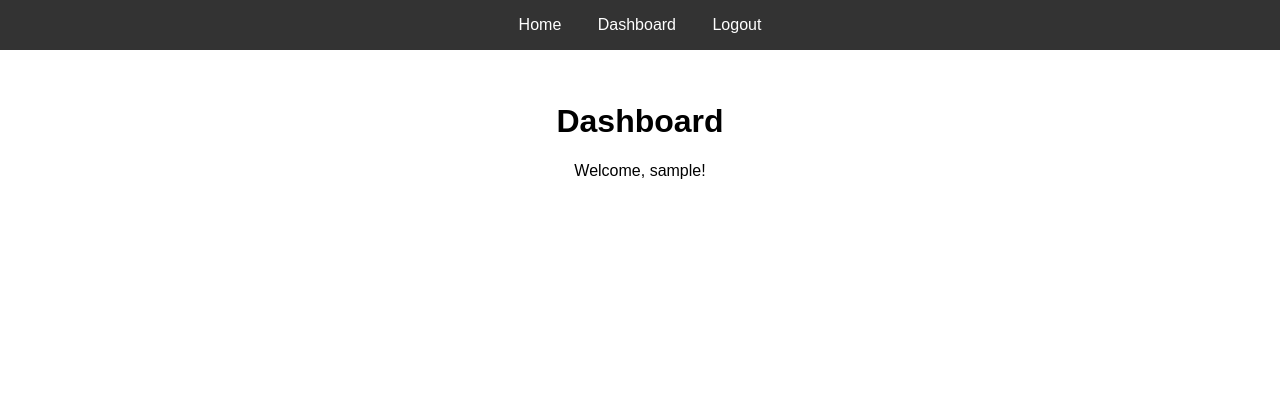
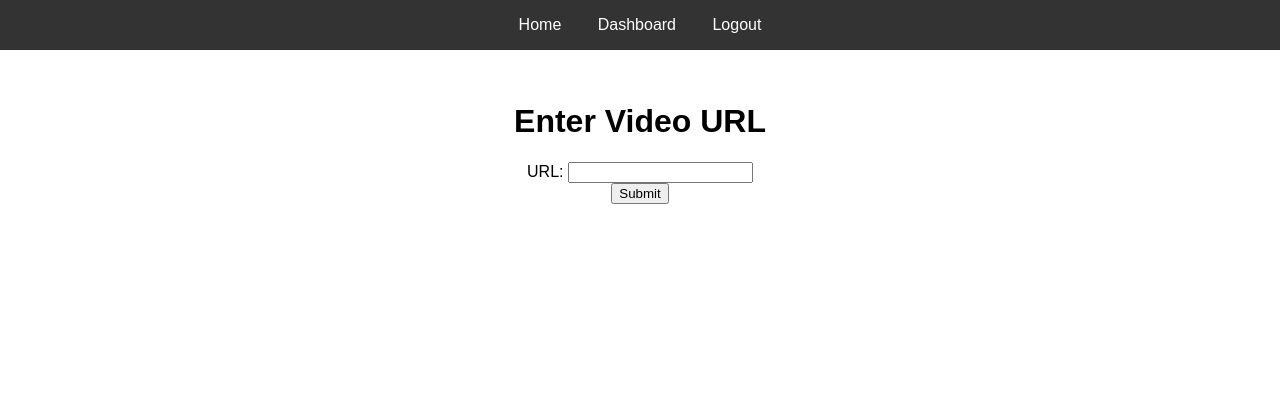
Before and after one commit to Deany256/Downloader-App, a Flask app: page /dashboard in a window 1280 px wide. Shown: the top 420 px of the page. Run offline with Flask 3, Linux system fonts and the light colour scheme; the visitor is signed in with stand-in values (Sample User, id 1).

Commit message:
Update dashboard.html

```diff
--- a/app/templates/dashboard.html
+++ b/app/templates/dashboard.html
@@ -3,6 +3,11 @@
 {% block title %}Dashboard{% endblock %}
 
 {% block content %}
-<h1>Dashboard</h1>
-<p>Welcome, {{ current_user.username }}!</p>
+<h1>Enter Video URL</h1>
+<form method="post">
+    <label for="url">URL:</label>
+    <input type="text" id="url" name="url" required>
+    <br>
+    <button type="submit">Submit</button>
+</form>
 {% endblock %}
```
